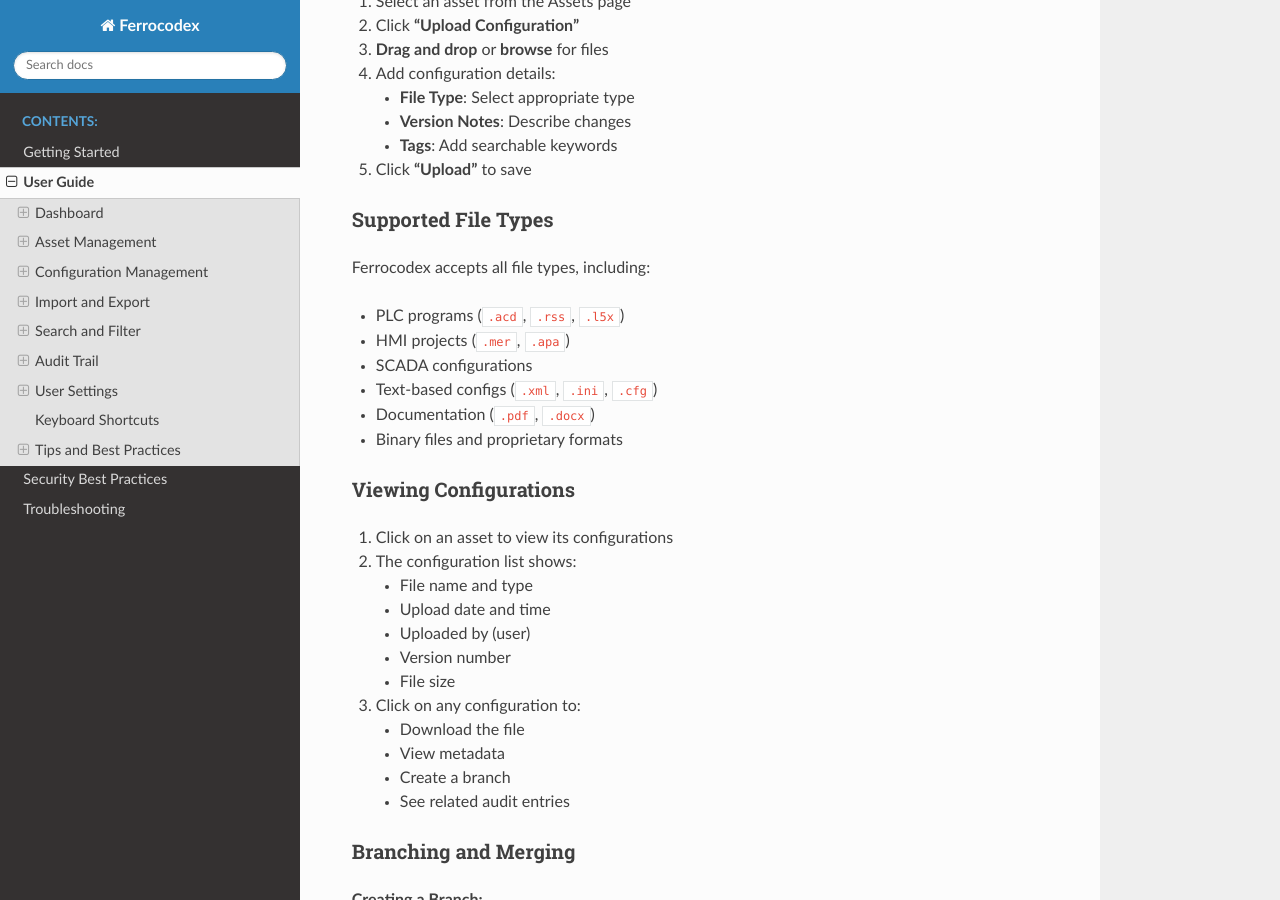
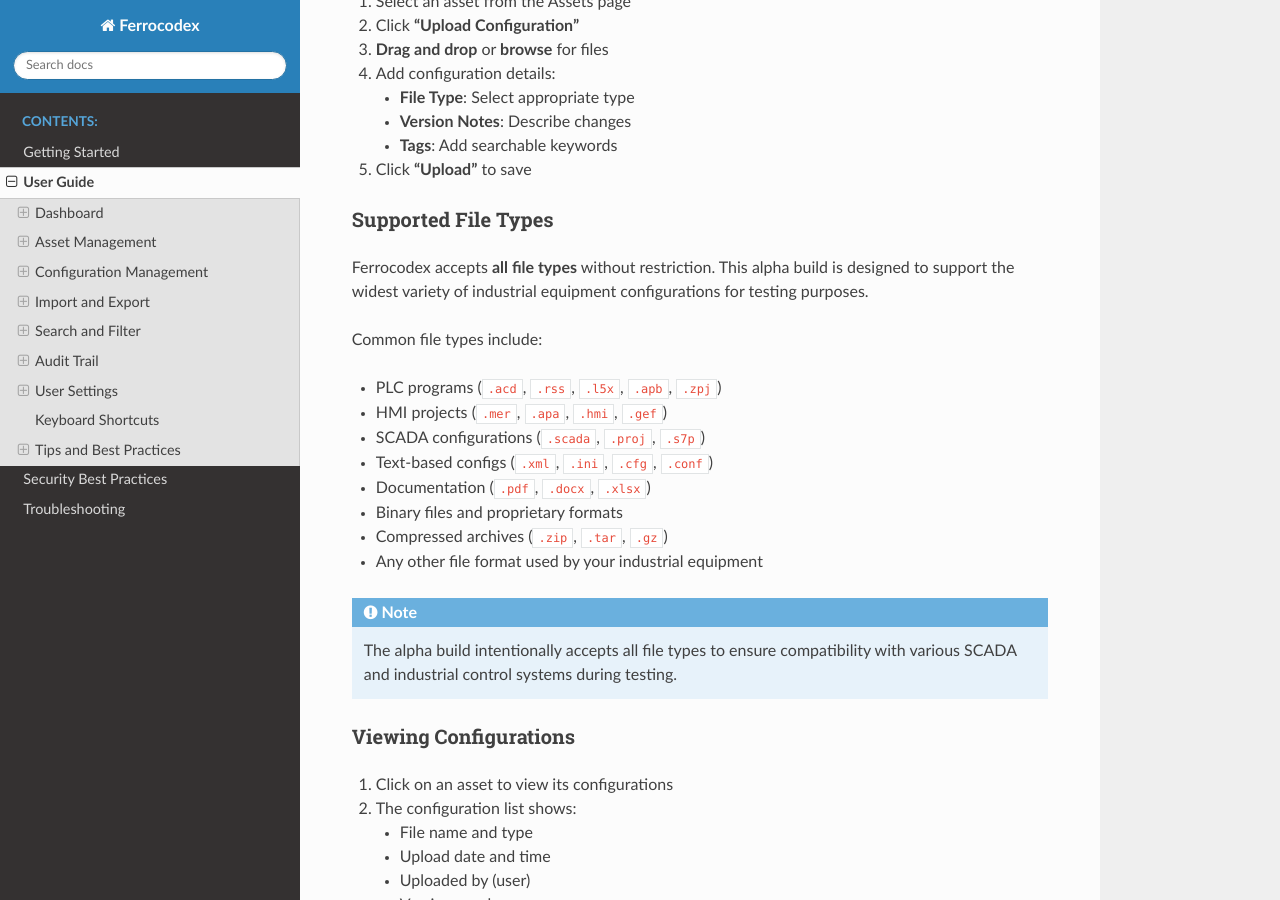
Before and after one commit to HillviewCap/ferrocodex, a Sphinx documentation site: the page built from docs/user-guide.rst, in a window 1280 px wide and 900 px high, scrolled down 2836 px. Built offline with Sphinx 7.4.7 and the Read the Docs theme 3.1.0, drawn with Linux system fonts in a browser that asks for light colours.

Commit message:
updated file types allowed by the application

```diff
--- a/docs/user-guide.rst
+++ b/docs/user-guide.rst
@@ -105,14 +105,21 @@
 Supported File Types
 ^^^^^^^^^^^^^^^^^^^^
 
-Ferrocodex accepts all file types, including:
+Ferrocodex accepts **all file types** without restriction. This alpha build is designed to support the widest variety of industrial equipment configurations for testing purposes.
 
-* PLC programs (``.acd``, ``.rss``, ``.l5x``)
-* HMI projects (``.mer``, ``.apa``)
-* SCADA configurations
-* Text-based configs (``.xml``, ``.ini``, ``.cfg``)
-* Documentation (``.pdf``, ``.docx``)
+Common file types include:
+
+* PLC programs (``.acd``, ``.rss``, ``.l5x``, ``.apb``, ``.zpj``)
+* HMI projects (``.mer``, ``.apa``, ``.hmi``, ``.gef``)
+* SCADA configurations (``.scada``, ``.proj``, ``.s7p``)
+* Text-based configs (``.xml``, ``.ini``, ``.cfg``, ``.conf``)
+* Documentation (``.pdf``, ``.docx``, ``.xlsx``)
 * Binary files and proprietary formats
+* Compressed archives (``.zip``, ``.tar``, ``.gz``)
+* Any other file format used by your industrial equipment
+
+.. note::
+   The alpha build intentionally accepts all file types to ensure compatibility with various SCADA and industrial control systems during testing.
 
 Viewing Configurations
 ^^^^^^^^^^^^^^^^^^^^^^
```
